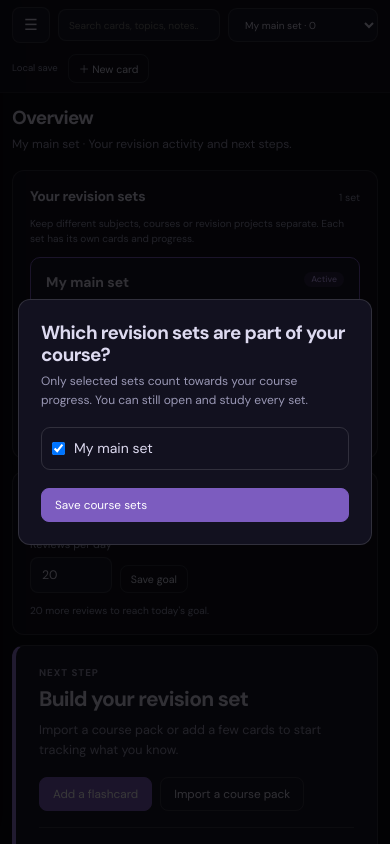
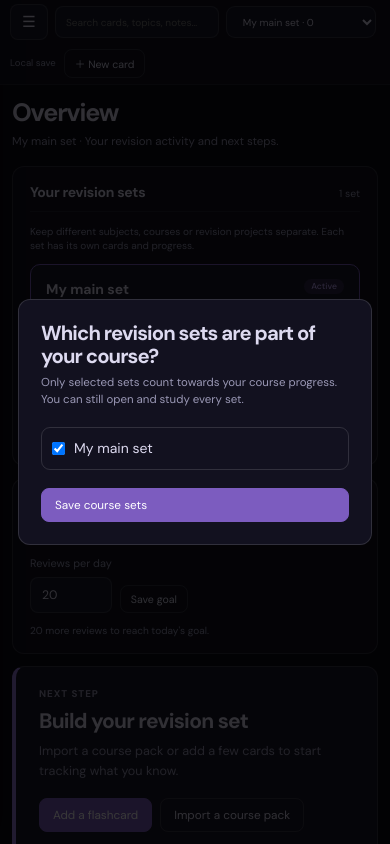
Before and after one commit to Blagos1195/GcseVault, a website: page revision/index.html in a window 390 px wide. Drawn offline with Linux system fonts and the light colour scheme; no server answers.

Commit message:
Improve page hierarchy and compact navigation

```diff
--- a/revision/revision.css
+++ b/revision/revision.css
@@ -371,3 +371,35 @@ input:focus-visible,select:focus-visible,textarea:focus-visible,button:focus-vis
  .revision-toolbar{margin:0;min-height:34px}
  .revision-toolbar .sync-status{font-size:.68rem}
 }
+
+
+#topbar{padding:4px clamp(14px,2vw,28px)}
+.revision-search-row{min-height:38px;gap:14px}
+.global-search input{height:33px;padding-top:5px;padding-bottom:5px}
+#revision-set-switcher{height:33px;padding-top:4px;padding-bottom:4px}
+.revision-toolbar{min-height:33px;gap:8px}
+#sidebar{padding-top:3px;padding-bottom:3px}
+.nav-group{min-height:30px;padding:2px 6px 2px 9px}
+.nav-group select{height:25px;padding-top:2px;padding-bottom:2px}
+.pt{font-family:'DM Sans',sans-serif;font-size:1.65rem;font-weight:700;letter-spacing:-.045em;line-height:1.15;color:var(--text);margin:0 0 5px}
+.ps{font-size:.88rem;line-height:1.55;color:var(--text2);max-width:760px;margin:0 0 18px}
+.sec{font-family:'DM Sans',sans-serif;font-size:.9rem;font-weight:650;letter-spacing:-.01em;text-transform:none;color:var(--text);margin:20px 0 10px;padding-bottom:7px;border-bottom:1px solid var(--border)}
+.card>.sec:first-child,.card>.sec[style*="margin-top:0"]{margin-top:0}
+.overview>.pt{font-size:1.8rem}
+.overview>.ps{margin-bottom:15px}
+.overview-section-heading{display:flex;align-items:baseline;justify-content:space-between;gap:12px;padding-bottom:8px;border-bottom:1px solid var(--border);margin-bottom:13px}
+.overview-section-heading h2{font-size:1rem;font-weight:650;letter-spacing:-.02em}
+.overview-hero{margin:12px 0 18px}
+.overview-stats{margin:14px 0 22px}
+@media(max-width:760px){
+ #topbar{padding:4px 10px}
+ .revision-search-row{min-height:36px;gap:7px}
+ .global-search input{height:32px}
+ #revision-set-switcher{height:32px}
+ #sidebar{padding-top:3px!important;padding-bottom:3px!important}
+ .nav-group{min-height:29px}
+ .nav-group select{height:24px!important}
+ .pt{font-size:1.45rem}
+ .ps{font-size:.82rem;margin-bottom:14px}
+ .sec{font-size:.86rem;margin-top:17px}
+}
```
